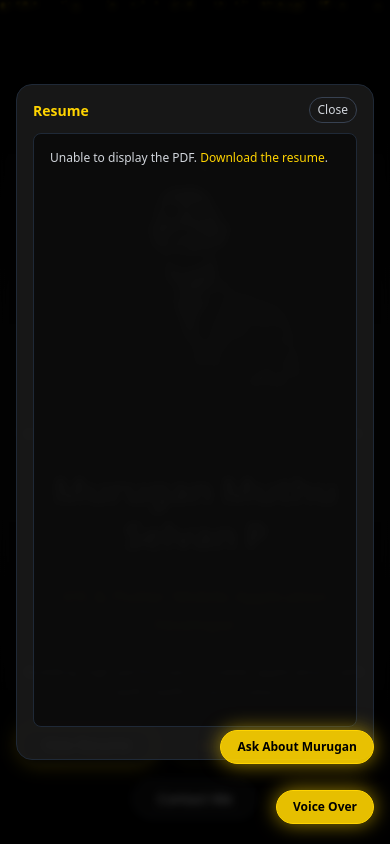
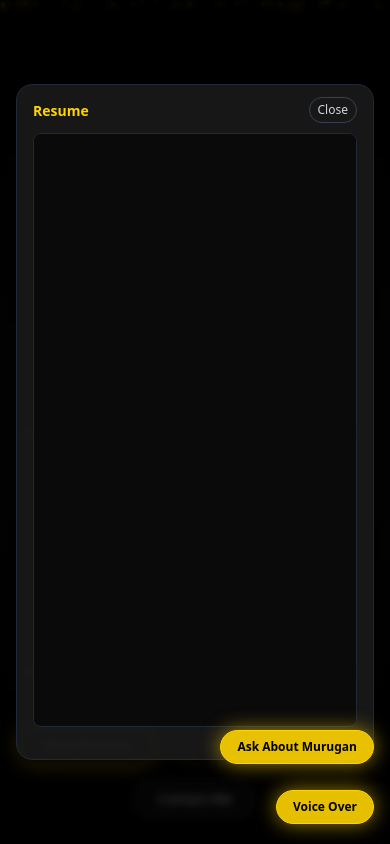
Before and after one commit to Nandhuselvan17/portfolio-site, a Next.js app: page / in a window 390 px wide. Both pictures are taken after a click on the button "View Resume". Shown: the top 844 px of the page. Built offline with nearby package versions, Linux system fonts and the light colour scheme.

Commit message:
Fix: Mobile-friendly resume viewing

```diff
--- a/components/ResumeModal.tsx
+++ b/components/ResumeModal.tsx
@@ -34,24 +34,27 @@ export function ResumeModal({ open, onOpenChange }: ResumeModalProps) {
               Resume
             </h2>
             <div className="h-[calc(100%-3rem)] overflow-hidden rounded-lg border border-gray-800 bg-black/50">
-              <object
-                data="/resume.pdf"
-                type="application/pdf"
-                className="h-full w-full"
-              >
-                <p className="p-4 text-xs text-gray-300">
-                  Unable to display the PDF.{" "}
+              {typeof window !== 'undefined' && /Mobi|Android/i.test(navigator.userAgent) ? (
+                <div className="flex h-full flex-col items-center justify-center p-4 text-center">
+                  <p className="mb-4 text-sm text-gray-300">
+                    Tap below to view or download the resume
+                  </p>
                   <a
                     href="/resume.pdf"
-                    className="text-primary underline-offset-4 hover:underline"
+                    className="rounded-full border border-primary bg-primary/90 px-6 py-2 text-sm font-semibold text-black"
                     target="_blank"
                     rel="noreferrer"
                   >
-                    Download the resume
+                    View Resume
                   </a>
-                  .
-                </p>
-              </object>
+                </div>
+              ) : (
+                <iframe
+                  src="/resume.pdf"
+                  className="h-full w-full"
+                  title="Resume PDF"
+                />
+              )}
             </div>
           </motion.div>
         </motion.div>
```
